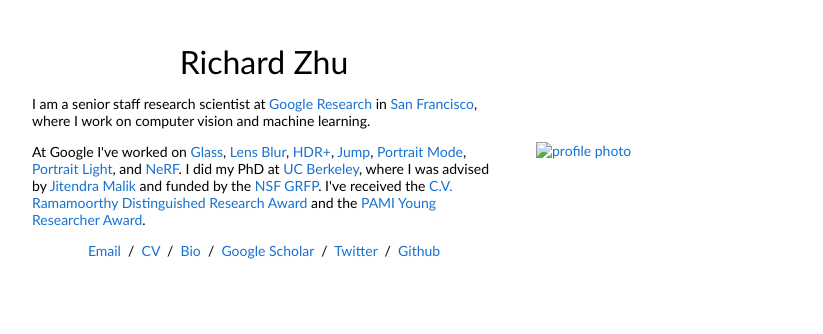
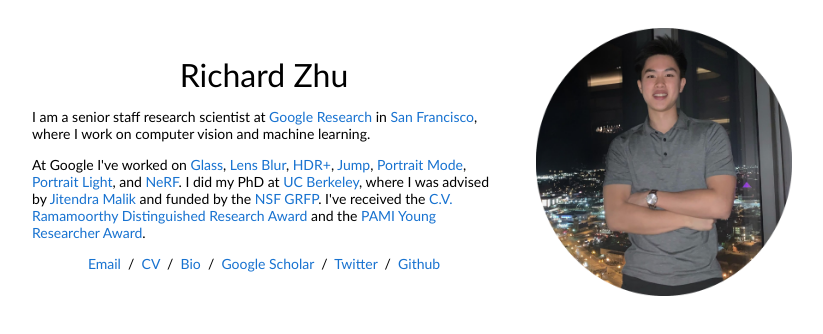
Before and after one commit to richardwzhu/richardwzhu.github.io, a plain HTML site: page index.html in a window 1280 px wide. Shown: the whole page, without its empty margins (228-1051 px from the left). Drawn offline with Linux system fonts and the light colour scheme.

Commit message:
Change pic file format

```diff
--- a/index.html
+++ b/index.html
@@ -35,7 +35,7 @@
               </p>
             </td>
             <td style="padding:2.5%;width:40%;max-width:40%">
-              <a href="images/RichardZhu.HEIC"><img style="width:100%;max-width:100%" alt="profile photo" src="images/RichardZhu_circle.HEIC" class="hoverZoomLink"></a>
+              <a href="images/RichardZhu.jpg"><img style="width:100%;max-width:100%" alt="profile photo" src="images/RichardZhu_circle.png" class="hoverZoomLink"></a>
             </td>
           </tr>
         </table>
```
Also changed, not shown: images/RichardZhu.jpg (added), images/RichardZhu_circle.png (added), 3 other files.
